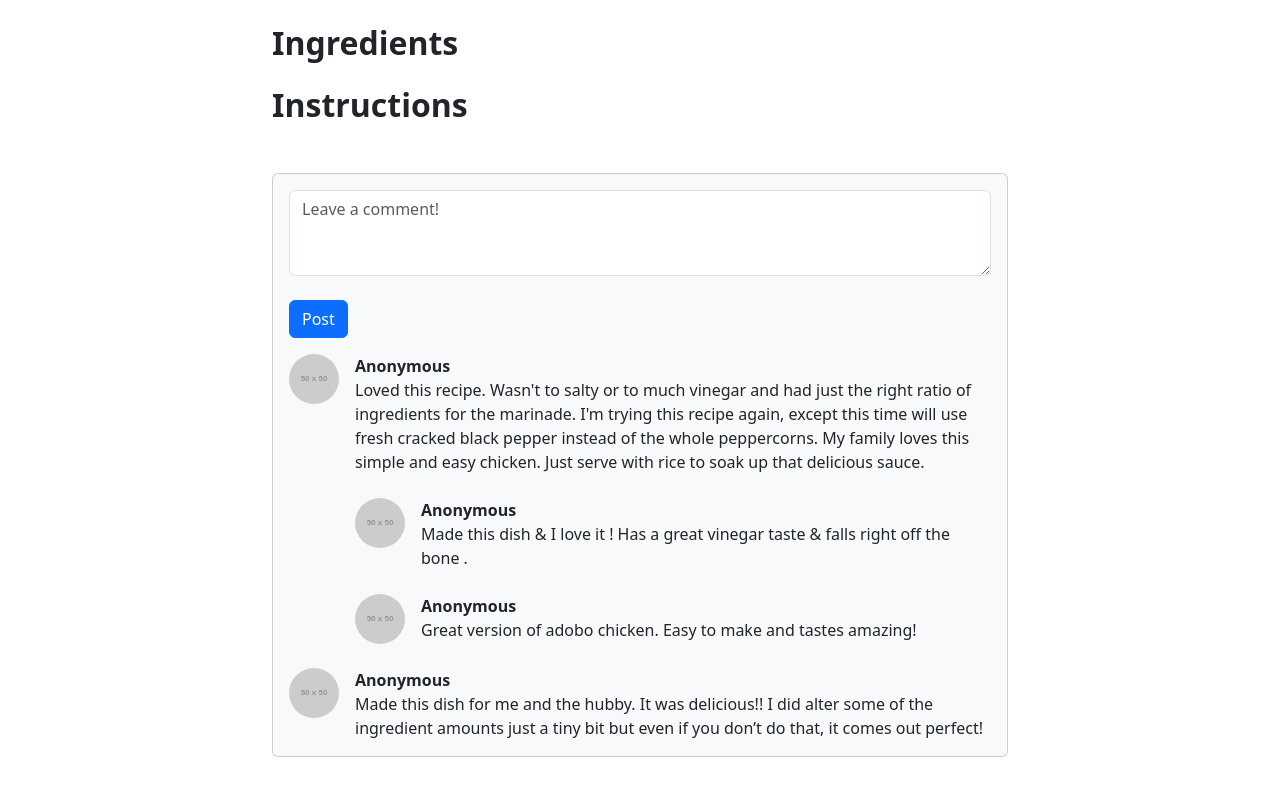
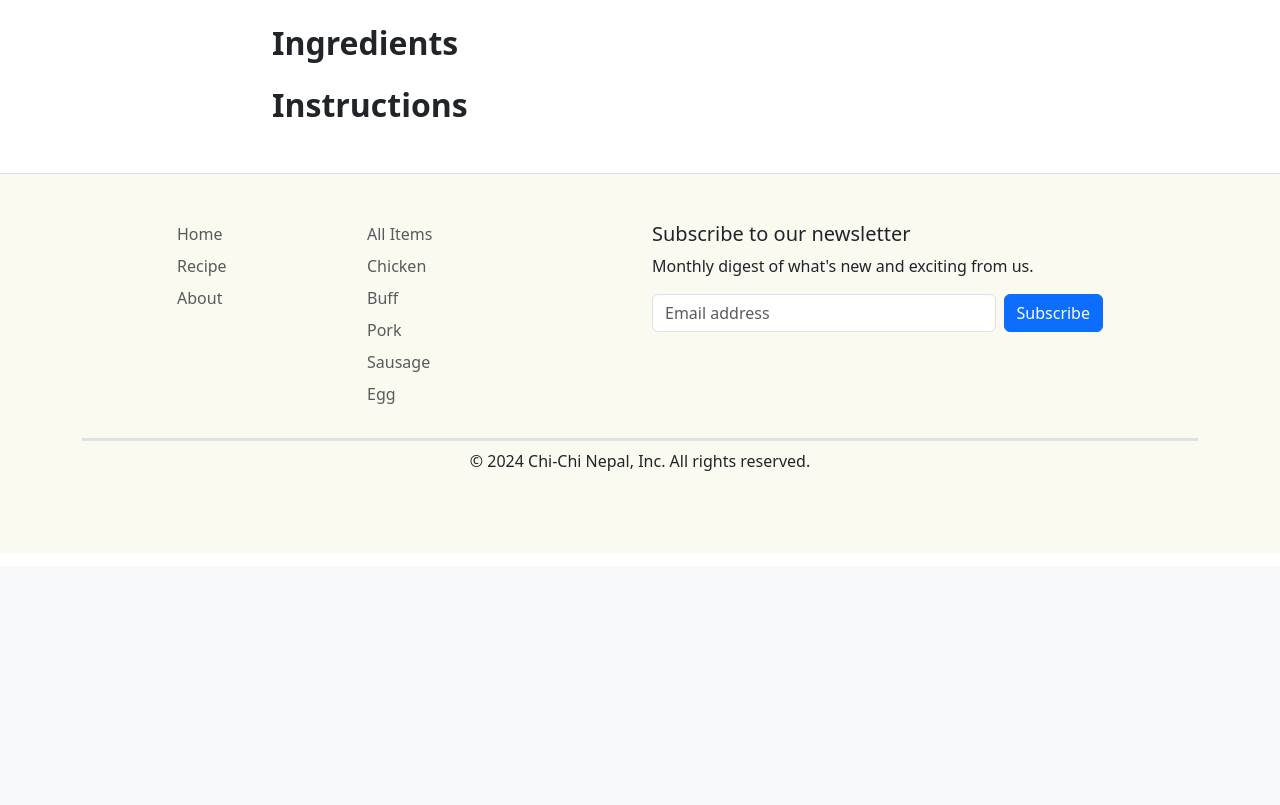
Before and after one commit to Alash-Shrestha/online-meat-shop, a Django app: template templates/recipe/recipe.html in a window 1280 px wide. Shown: the part 234-1039 px from the top of the page. After the commit the page ends 705 px from the top, so only its background shows below. Run offline with Django 5.2, Linux system fonts and the light colour scheme; the template is opened without the code that fills it, so the values that code supplies are empty; grey boxes labelled with a size stand in for pictures from a placeholder-image service; some libraries are stand-ins or nearby versions.

Commit message:
Update recipe

```diff
--- a/templates/recipe/recipe.html
+++ b/templates/recipe/recipe.html
@@ -39,64 +39,10 @@
                     <p class="fs-5 mb-4">{{ recipe.instructions }}</p>
                 </section>
             </article>
-            <!-- Comments section-->
-            <section class="mb-5">
-                <div class="card bg-light">
-                    <div class="card-body">
-                        <!-- Comment form-->
-                        <form class="mb-4"><textarea class="form-control" rows="3" placeholder="Leave a comment!"></textarea></form>
-                        <button type="button" class="btn btn-primary mb-3">Post</button>
-                        <!-- Comment with nested comments-->
-                        <div class="d-flex mb-4">
-                            <!-- Parent comment-->
-                            <div class="flex-shrink-0"><img class="rounded-circle" src="https://dummyimage.com/50x50/ced4da/6c757d.jpg" alt="..." /></div>
-                            <div class="ms-3">
-                                <div class="fw-bold">Anonymous</div>
-                                Loved this recipe. Wasn't to salty or to much vinegar and had just the right ratio of ingredients for the marinade. I'm trying this recipe again, except this time will use fresh cracked black pepper instead of the whole peppercorns. My family loves this simple and easy chicken. Just serve with rice to soak up that delicious sauce.
-                                <!-- Child comment 1-->
-                                <div class="d-flex mt-4">
-                                    <div class="flex-shrink-0"><img class="rounded-circle" src="https://dummyimage.com/50x50/ced4da/6c757d.jpg" alt="..." /></div>
-                                    <div class="ms-3">
-                                        <div class="fw-bold">Anonymous</div>
-                                        Made this dish & I love it ! Has a great vinegar taste & falls right off the bone .
-                                    </div>
-                                </div>
-                                <!-- Child comment 2-->
-                                <div class="d-flex mt-4">
-                                    <div class="flex-shrink-0"><img class="rounded-circle" src="https://dummyimage.com/50x50/ced4da/6c757d.jpg" alt="..." /></div>
-                                    <div class="ms-3">
-                                        <div class="fw-bold">Anonymous</div>
-                                        Great version of adobo chicken. Easy to make and tastes amazing!
-                                    </div>
-                                </div>
-                            </div>
-                        </div>
-                        <!-- Single comment-->
-                        <div class="d-flex">
-                            <div class="flex-shrink-0"><img class="rounded-circle" src="https://dummyimage.com/50x50/ced4da/6c757d.jpg" alt="..." /></div>
-                            <div class="ms-3">
-                                <div class="fw-bold">Anonymous</div>
-                                Made this dish for me and the hubby. It was delicious!! I did alter some of the ingredient amounts just a tiny bit but even if you don’t do that, it comes out perfect!
-                            </div>
-                        </div>
-                    </div>
-                </div>
-            </section>
         </div>
-        {% comment %} <div class="col-lg-4">
-            <form action="{% url "recipe:search_recipe" %}" method="POST">
-            {% csrf_token %}
-            <div class="card mb-4">
-                <div class="card-header">Search</div>
-                <div class="card-body">
-                    <div class="input-group">
-                        <input class="form-control" type="text" name="search_recipe" placeholder="Search recipe here..." aria-label="Enter recipe search term..." aria-describedby="button-search" autocomplete="off"/>
-                        <button class="btn btn-primary" id="button-search" type="submit">Go!</button>
-                    </div>
-                </div>
-            </div>
-            </form>
-        </div> {% endcomment %}
     </div>
 </div>
 {% endblock body %}
+{% block footer %}
+{% include "footer.html" %}
+{% endblock footer %}
```
